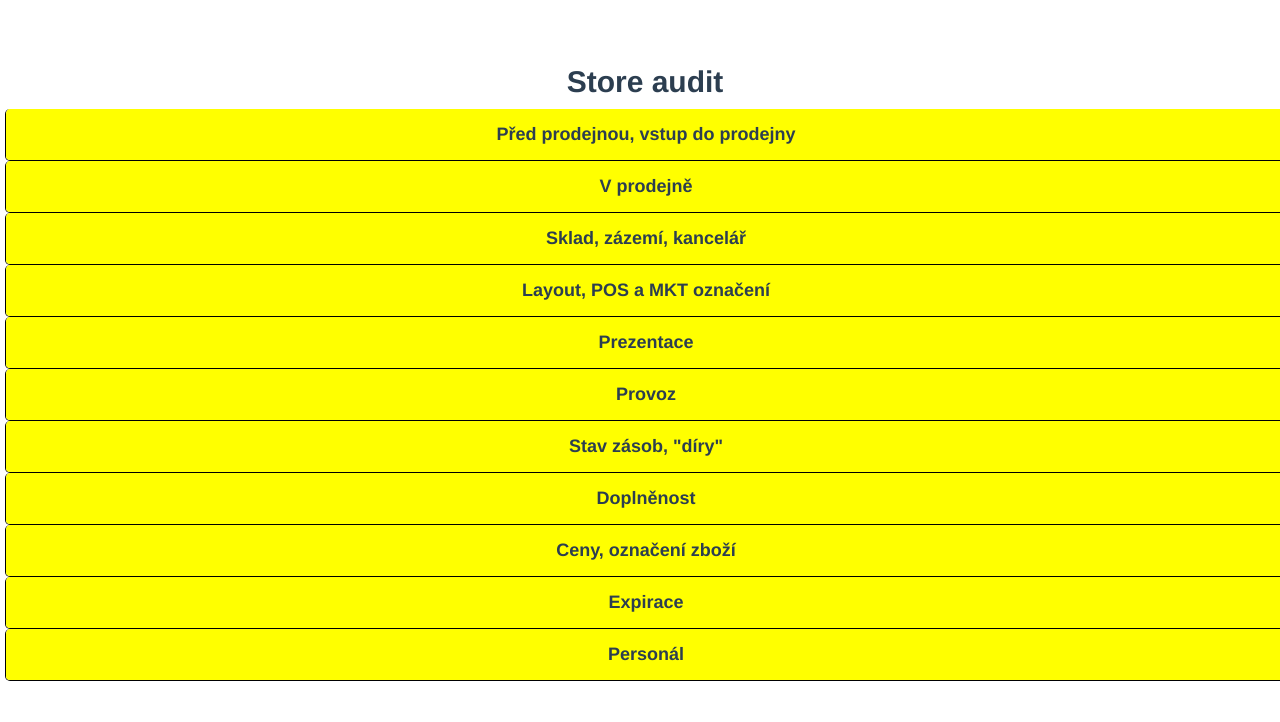
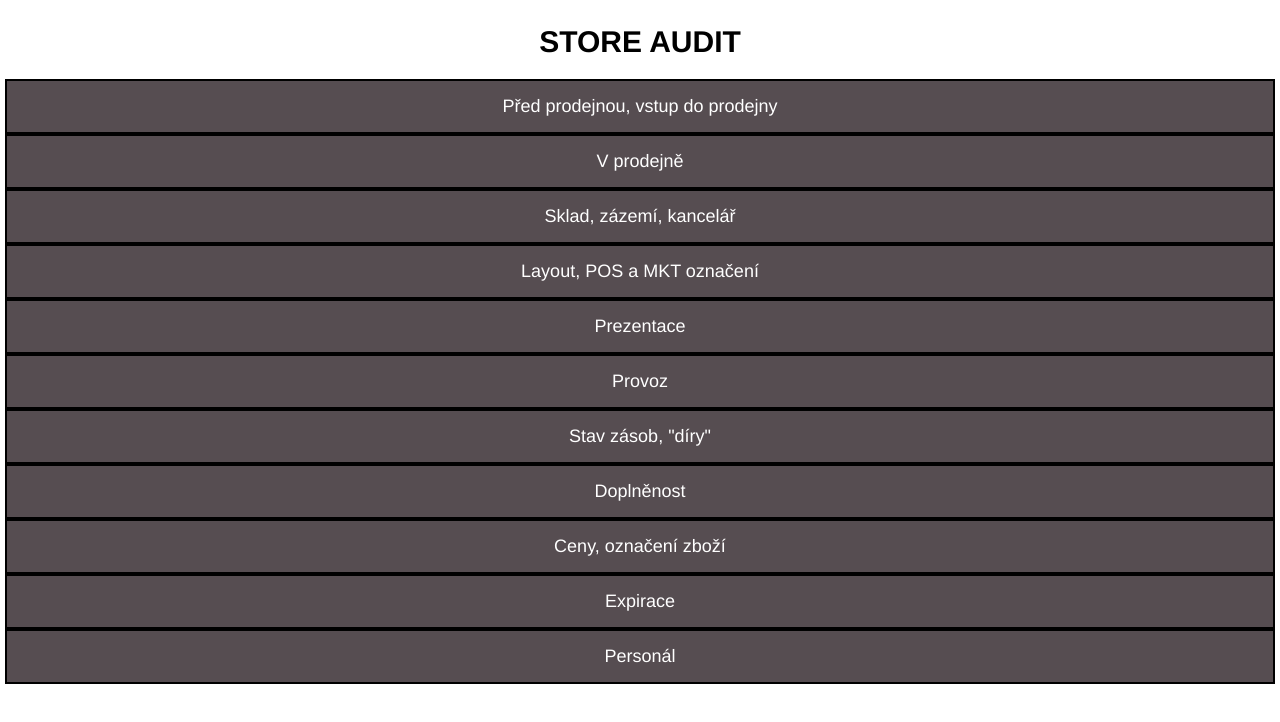
Before and after one commit to brojor/store-audit-mobile, a Vue app: page / in a window 1280 px wide. Shown: the top 722 px of the page. Built offline with nearby package versions, Linux system fonts and the light colour scheme.

Commit message:
změna barevného designu

```diff
--- a/src/App.vue
+++ b/src/App.vue
@@ -21,7 +21,7 @@ export default {
 *::before {
   margin: 0;
   padding: 0;
-  box-sizing: inherit;
+  box-sizing: border-box;
 }
 
 html {
@@ -32,7 +32,5 @@ html {
   -webkit-font-smoothing: antialiased;
   -moz-osx-font-smoothing: grayscale;
   text-align: center;
-  color: #2c3e50;
-  margin-top: 60px;
 }
 </style>
--- a/src/components/StoreAudit.vue
+++ b/src/components/StoreAudit.vue
@@ -2,18 +2,22 @@
   <main>
     <h1>Store audit</h1>
     <div v-for="(kategory, index) in table" :key="index" class="kategory">
-      <div @click="method1(index)" class="kategory-title">
+      <div
+        @click="method1(index)"
+        class="kategory-title"
+        :class="{ active: activeKategory === index }"
+      >
         {{ kategory.name }}
       </div>
       <transition name="roll">
         <div class="points" v-if="activeKategory === index">
           <div
+            class="point transformSlow"
             ref="trgt"
             @touchstart="touchstart(i, $event)"
             @touchend="touchend(i, $event)"
             @touchmove="touchmove(i, $event)"
             draggable="true"
-            class="point transformSlow"
             v-for="(point, i) in kategory.points"
             :key="i"
             :point="point"
@@ -59,14 +63,16 @@ export default {
       const target = this.$refs.trgt[index];
       const xNow = event.touches[0].clientX;
       const move = xNow - this.x.start;
-      console.log(move);
+      // console.log(move);
 
       target.style.transform = `translate3d(${move}px, 0px, 0px)`;
       if (move > 360 / 3) {
-        this.$refs.trgt[index].style.backgroundColor = 'green';
+        this.$refs.trgt[index].style.backgroundColor = '#3DDC97';
+        this.$refs.trgt[index].style.color = 'white';
       }
       if (move < -360 / 3) {
-        target.style.backgroundColor = 'red';
+        target.style.backgroundColor = '#f0544f';
+        this.$refs.trgt[index].style.color = 'white';
       }
     },
     method1(index) {
@@ -97,14 +103,15 @@ main {
 }
 h1 {
   font-size: 3rem;
-  margin-bottom: 1rem;
+  margin: 2rem;
+  text-transform: uppercase;
 }
 
 .kategory {
   width: 100%;
-  border: 1px solid black;
-  border-top: 0;
-  border-radius: 0.5rem;
+  border: 2px solid black;
+  /*border-top: 0;*/
+  /*border-radius: 0.5rem;*/
   background-color: #eee;
   overflow: hidden;
   /*margin: 0 0.5rem;*/
@@ -113,16 +120,25 @@ h1 {
 }
 .kategory-title {
   background-color: yellow;
+  background-color: #564d51;
+  color: white;
   padding: 1.5rem 0;
   /*border-bottom: 1px solid red;*/
   /*border-bottom: 1px solid black;*/
   font-size: 1.8rem;
-  font-weight: bold;
+  /*font-weight: bold;*/
+  transition: background-color 0.5s;
+}
+.active {
+  background-color: #201d1e;
+}
+.points {
+  background-color: #eee;
 }
 .point {
-  border-bottom: 1px solid black;
+  border-top: 1px solid black;
   padding: 2.5rem 1.5rem;
-  background-color: gray;
+  background-color: #ffdec2;
   font-size: 1.6rem;
 }
 .transformSlow {
```
